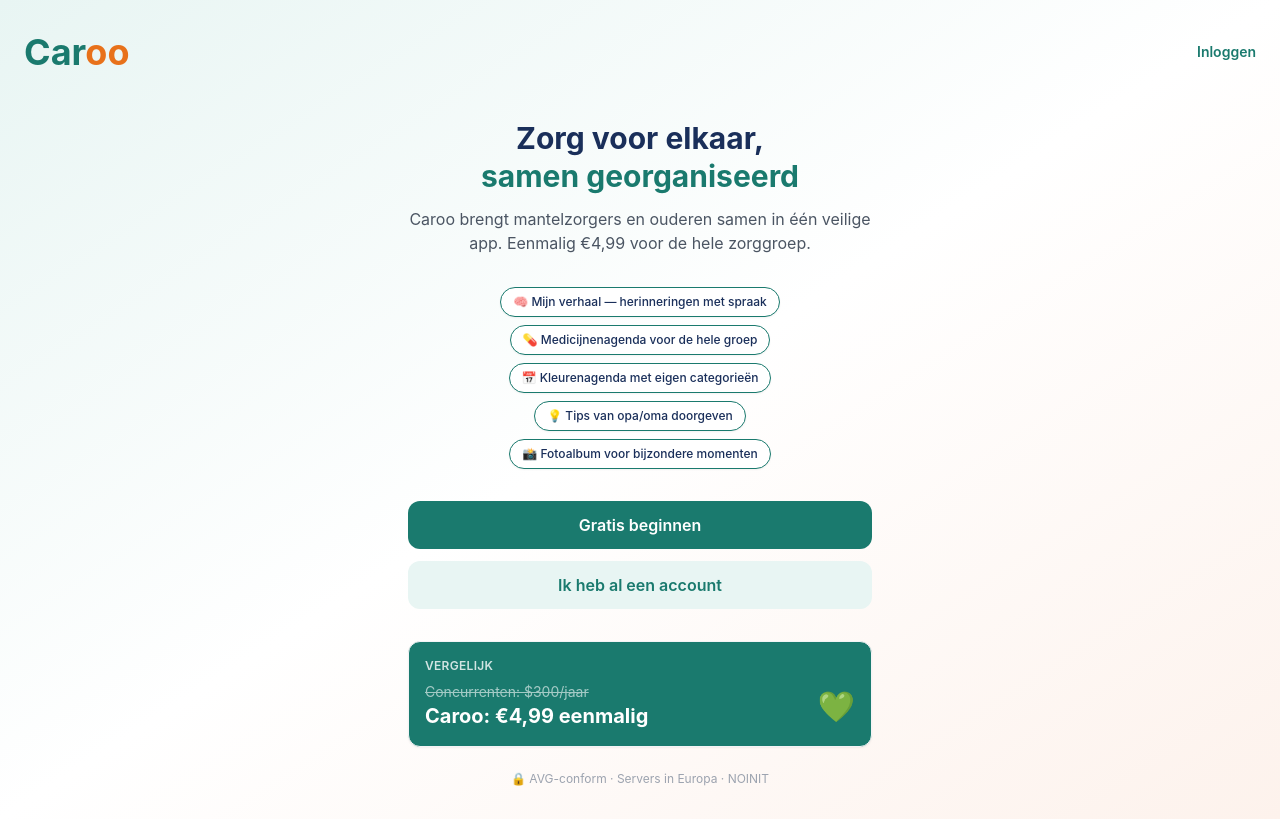
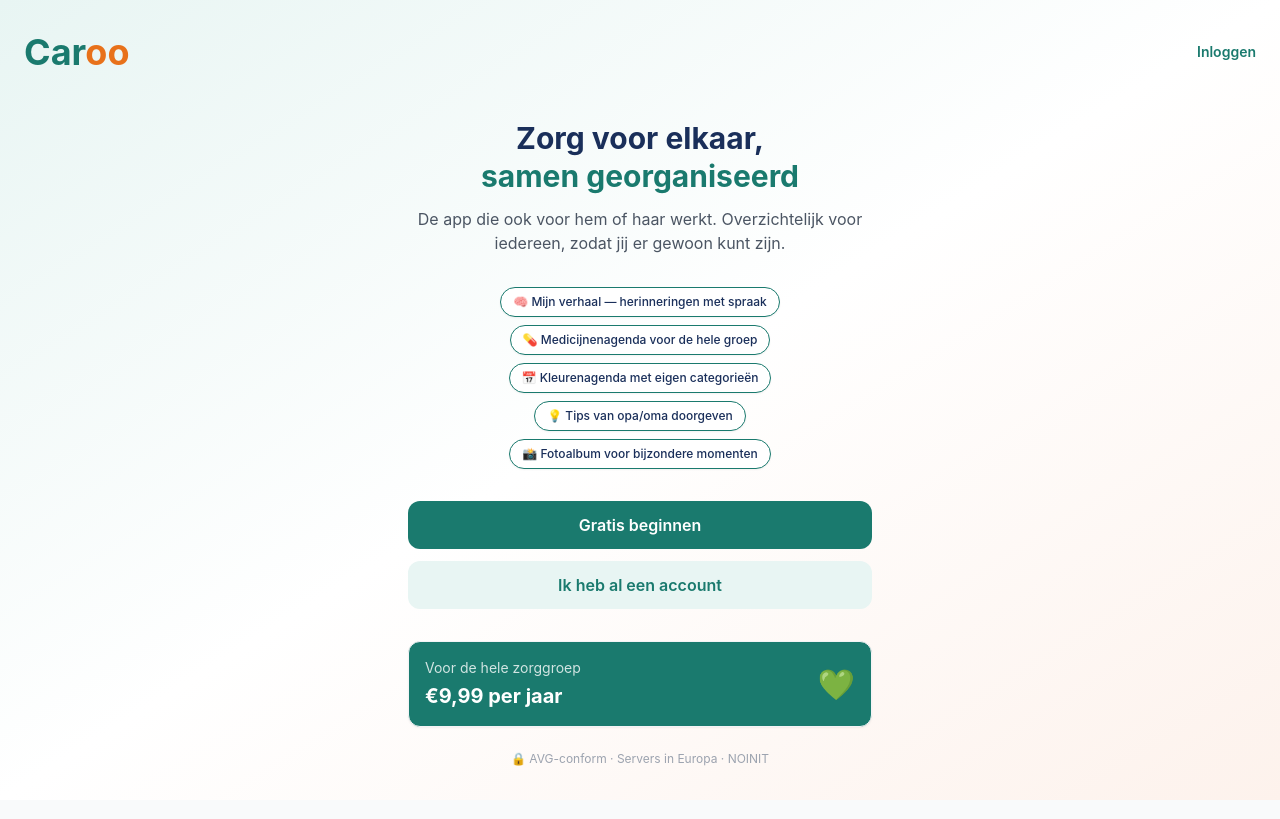
Before and after one commit to NOINIT/caroo, a Next.js app in the folder caroo/: page / in a window 1280 px wide. Built offline with nearby package versions, Linux system fonts and the light colour scheme.

Commit message:
Landingspagina: nieuwe ondertitel en prijs 9,99 per jaar

```diff
--- a/caroo/app/page.tsx
+++ b/caroo/app/page.tsx
@@ -12,18 +12,12 @@
 export default function HomePage() {
   return (
     <div className="min-h-screen bg-gradient-to-br from-caroo-groen-licht via-white to-caroo-oranje-licht">
-      {/* Header */}
       <header className="flex items-center justify-between px-6 pt-8 pb-4">
         <CarooLogo size="lg" />
-        <Link
-          href="/login"
-          className="text-caroo-groen font-semibold text-sm hover:underline"
-        >
+        <Link href="/login" className="text-caroo-groen font-semibold text-sm hover:underline">
           Inloggen
         </Link>
       </header>
-
-      {/* Hero */}
       <main className="px-6 py-8 max-w-lg mx-auto">
         <div className="text-center mb-8">
           <h1 className="text-3xl font-bold text-caroo-donker leading-tight mb-3">
@@ -32,24 +26,17 @@
             <span className="text-caroo-groen">samen georganiseerd</span>
           </h1>
           <p className="text-gray-600">
-            Caroo brengt mantelzorgers en ouderen samen in één veilige app.
-            Eenmalig €4,99 voor de hele zorggroep.
+            De app die ook voor hem of haar werkt. Overzichtelijk voor iedereen,
+            zodat jij er gewoon kunt zijn.
           </p>
         </div>
-
-        {/* USP chips */}
         <div className="flex flex-wrap gap-2 justify-center mb-8">
           {usps.map((usp, i) => (
-            <span
-              key={i}
-              className="bg-white border border-caroo-groen text-caroo-donker text-xs font-medium px-3 py-1.5 rounded-full shadow-sm"
-            >
+            <span key={i} className="bg-white border border-caroo-groen text-caroo-donker text-xs font-medium px-3 py-1.5 rounded-full shadow-sm">
               {usp.emoji} {usp.tekst}
             </span>
           ))}
         </div>
-
-        {/* CTA knoppen */}
         <div className="space-y-3 mb-8">
           <Link href="/registreer" className="btn-primary w-full text-center block">
             Gratis beginnen
@@ -58,22 +45,15 @@
             Ik heb al een account
           </Link>
         </div>
-
-        {/* Prijs vergelijking */}
         <div className="caroo-card bg-caroo-groen text-white mb-6">
-          <p className="text-xs font-semibold uppercase tracking-wide mb-2 opacity-80">
-            Vergelijk
-          </p>
           <div className="flex items-center justify-between">
             <div>
-              <p className="text-sm line-through opacity-60">Concurrenten: $300/jaar</p>
-              <p className="text-xl font-bold">Caroo: €4,99 eenmalig</p>
+              <p className="text-sm opacity-80 mb-1">Voor de hele zorggroep</p>
+              <p className="text-xl font-bold">€9,99 per jaar</p>
             </div>
             <div className="text-3xl">💚</div>
           </div>
         </div>
-
-        {/* Vertrouwen */}
         <p className="text-center text-xs text-gray-400">
           🔒 AVG-conform · Servers in Europa · NOINIT
         </p>
```
